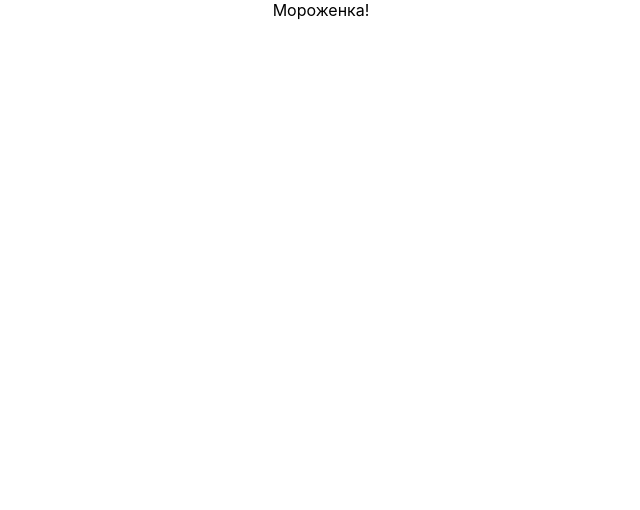
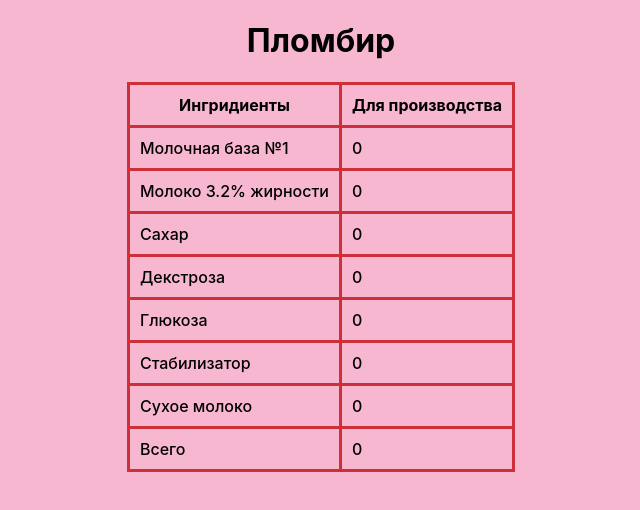
Before and after one commit to Aleksandr266/Internal-Resource-Gelateria-Di-Neve, a React app in the folder frontend/: page /recipe in a window 1280 px wide. Shown: the whole page, without its empty margins (319-959 px from the left). Built offline with nearby package versions, Linux system fonts and the light colour scheme.

Commit message:
верстка таблицы с рецептами

```diff
--- a/frontend/src/components/App/App.js
+++ b/frontend/src/components/App/App.js
@@ -1,7 +1,15 @@
+import React from 'react';
+import { Route, Routes } from 'react-router-dom';
 import './App.css';
+// eslint-disable-next-line import/no-unresolved, import/extensions
+import Recipe from '../Recipe/Recipe';
 
 function App() {
-  return <div className="App">Мороженка!</div>;
+  return (
+    <Routes>
+      <Route path='/recipe' element={<Recipe />} />
+    </Routes>
+  );
 }
 
 export default App;
--- /dev/null
+++ b/frontend/src/components/Recipe/Recipe.jsx
@@ -0,0 +1,52 @@
+import React from 'react';
+import './style.css';
+
+function Recipe() {
+  return (
+    <div>
+      <h1 className="titlePlombir">Пломбир</h1>
+      <div className="boxTableRecipe">
+        <table className="tableRecipe" cellSpacing={3} cellPadding={10}>
+          <tr>
+            <th className="thRecipe">Ингридиенты</th>
+            <th className="thRecipe">Для производства</th>
+          </tr>
+          <tr>
+            <td className="tdRecipe">Молочная база №1</td>
+            <td className="tdRecipe">{0}</td>
+          </tr>
+          <tr>
+            <td className="tdRecipe">Молоко 3.2% жирности</td>
+            <td className="tdRecipe">{0}</td>
+          </tr>
+          <tr>
+            <td className="tdRecipe">Сахар</td>
+            <td className="tdRecipe">{0}</td>
+          </tr>
+          <tr>
+            <td className="tdRecipe">Декстроза</td>
+            <td className="tdRecipe">{0}</td>
+          </tr>
+          <tr>
+            <td className="tdRecipe">Глюкоза</td>
+            <td className="tdRecipe">{0}</td>
+          </tr>
+          <tr>
+            <td className="tdRecipe">Стабилизатор</td>
+            <td className="tdRecipe">{0}</td>
+          </tr>
+          <tr>
+            <td className="tdRecipe">Сухое молоко</td>
+            <td className="tdRecipe">{0}</td>
+          </tr>
+          <tr>
+            <td className="tdRecipe">Всего</td>
+            <td className="tdRecipe">{0}</td>
+          </tr>
+        </table>
+      </div>
+    </div>
+  );
+}
+
+export default Recipe;
--- /dev/null
+++ b/frontend/src/components/Recipe/style.css
@@ -0,0 +1,23 @@
+.tdRecipe {
+  background-color: #f7b7d0;
+  font-weight: 500;
+}
+
+.thRecipe {
+  background-color: #f7b7d0;
+}
+
+.tableRecipe {
+  background-color: #cd3039;
+  border-color: #cd3039;
+}
+
+.boxTableRecipe {
+  display: flex;
+  justify-content: center;
+}
+
+.titlePlombir {
+  display: flex;
+  justify-content: center;
+}
--- a/frontend/src/index.css
+++ b/frontend/src/index.css
@@ -5,6 +5,7 @@ body {
     sans-serif;
   -webkit-font-smoothing: antialiased;
   -moz-osx-font-smoothing: grayscale;
+  background-color: #f7b7d0;
 }
 
 code {
--- a/frontend/src/index.js
+++ b/frontend/src/index.js
@@ -1,7 +1,12 @@
+import './index.css';
 import React from 'react';
 import ReactDOM from 'react-dom/client';
-import './index.css';
+import { BrowserRouter } from 'react-router-dom';
 import App from './components/App/App';
 
 const root = ReactDOM.createRoot(document.getElementById('root'));
-root.render(<App />);
+root.render(
+  <BrowserRouter>
+    <App />
+  </BrowserRouter>,
+);
```
Also changed, not shown: backend/package.json (+4 -3 lines), frontend/package.json (+11 -1 lines), backend/.eslintrc.js (added), 2 other files.
